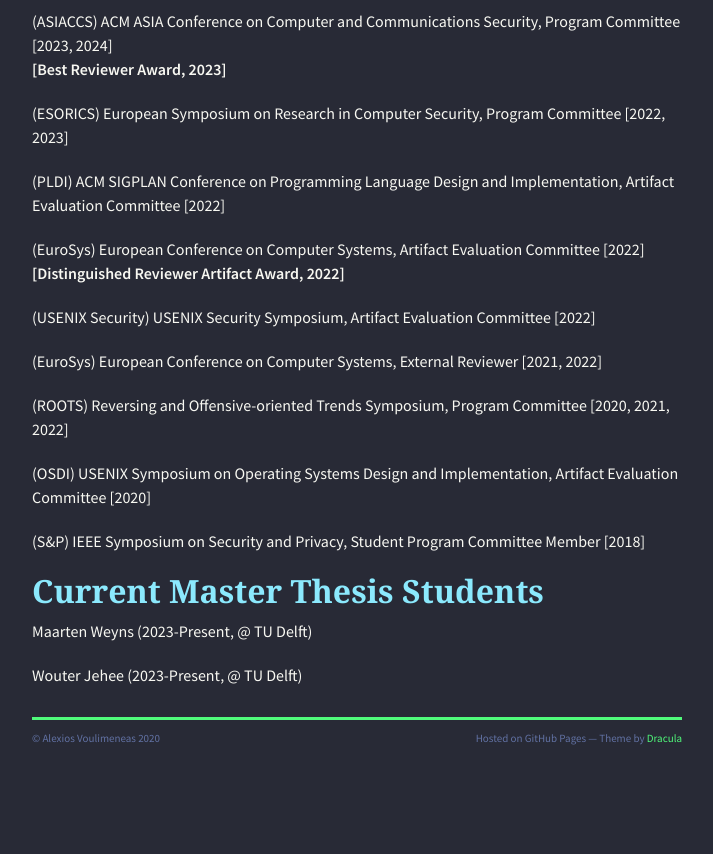
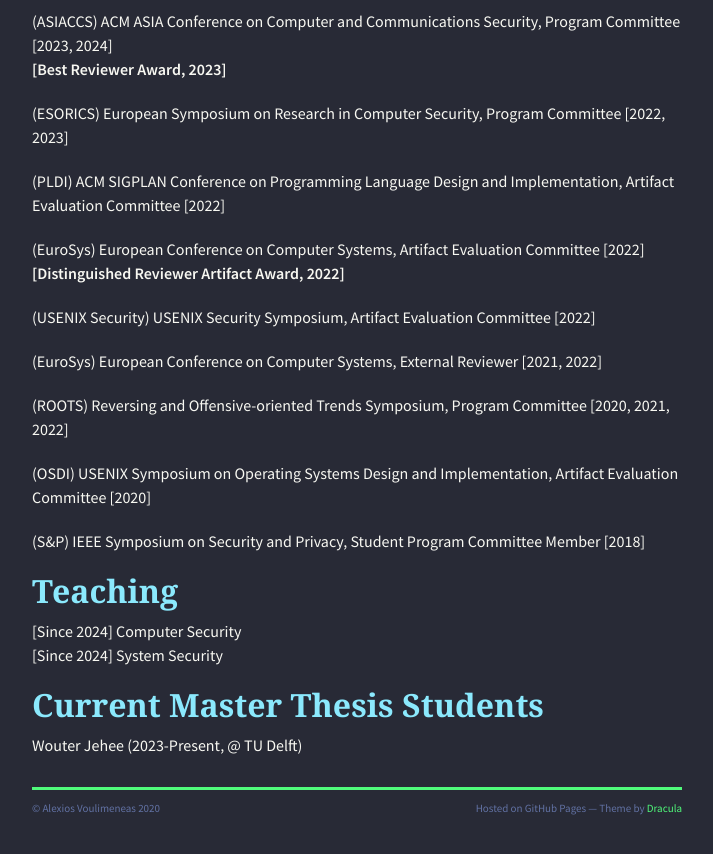
Before and after one commit to alexios-voulimeneas/alexios-voulimeneas.github.io, a Jekyll site: the page built from index.md, in a window 1280 px wide and 900 px high, scrolled down 2840 px. Shown: the top 854 px of the window, without its empty margins (283-996 px from the left). Built offline with Jekyll 4.4.1, drawn with Linux system fonts in a browser that asks for light colours; nearby versions of some CDN libraries; the repository's description, which GitHub fills in, is left out; before the commit the page ends 3670 px from its top, so only the background shows below that.

Commit message:
Update index.md

```diff
--- a/index.md
+++ b/index.md
@@ -118,8 +118,11 @@
 
 (S&P) IEEE Symposium on Security and Privacy, Student Program Committee Member [2018]
 
+## [](#header-2) Teaching
+
+[Since 2024] Computer Security
+[Since 2024] System Security
+
 ## [](#header-2) Current Master Thesis Students
 
-Maarten Weyns (2023-Present, @ TU Delft)
-
 Wouter Jehee (2023-Present, @ TU Delft)
```
